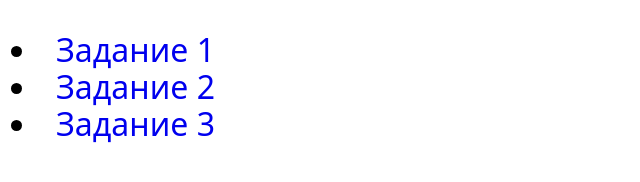
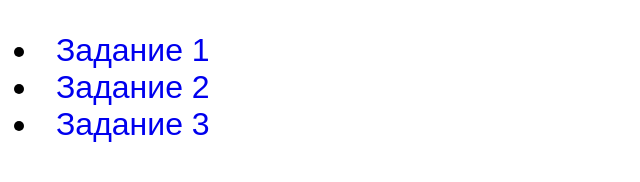
Before and after one commit to YaroslavLazorenko/goit-js-hw-11-promisification, a website built with Parcel: page src/index.html in a window 1280 px wide. Shown: the whole page, without its empty margins (0-640 px from the left). Built offline with nearby package versions, Linux system fonts and the light colour scheme.

Commit message:
Update styles.css

```diff
--- a/src/styles/styles.css
+++ b/src/styles/styles.css
@@ -1,5 +1,5 @@
 body {
-  font-style: sans-serif;
+  font-family: sans-serif;
   font-size: 2rem;
 }
 
```
